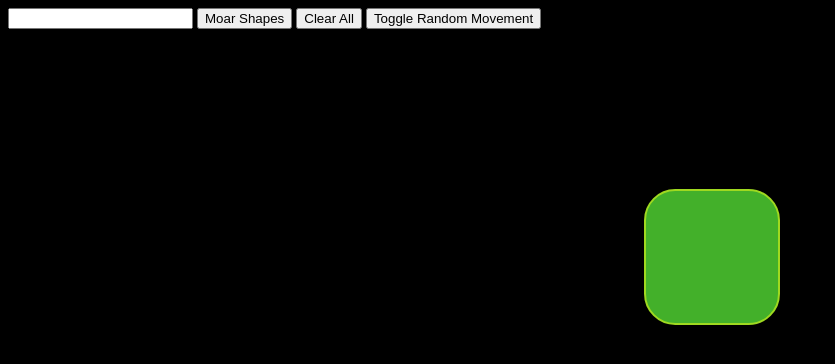
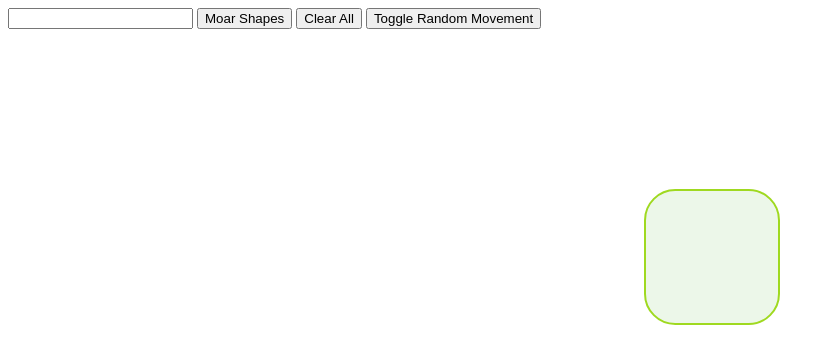
Before and after one commit to 0x-gg/clover, a plain HTML site: page index.html in a window 1280 px wide. Both pictures are taken after a click on the button "Moar Shapes". Shown: the whole page, without its empty margins (0-835 px from the left). Drawn offline with Linux system fonts and the light colour scheme.

Commit message:
Green CSS

```diff
--- a/styles/shapes.css
+++ b/styles/shapes.css
@@ -3,7 +3,7 @@ body {
     /*align-items: center;*/
     /*justify-content: center;*/
     /*flex-wrap: wrap;*/
-    background-color: #000;
+    /*background-color: #000;*/
 }
 
 .shape-container {
@@ -36,8 +36,8 @@ body {
     justify-content: center;
     flex-wrap: wrap;
     align-items: center;
-    background-color: #43b02a;
-    /*background-color: rgba(67, 176, 42, 0.1);*/
+    /*background-color: #43b02a;*/
+    background-color: rgba(67, 176, 42, 0.1);
     /*opacity: .4;*/
 }
 
```
